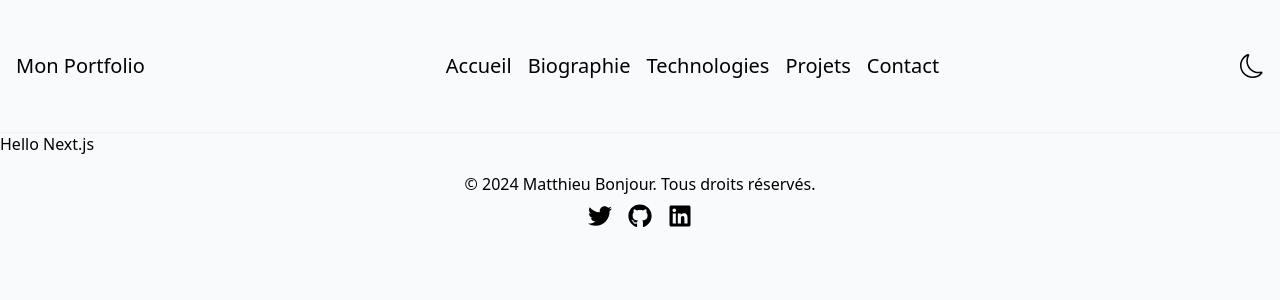
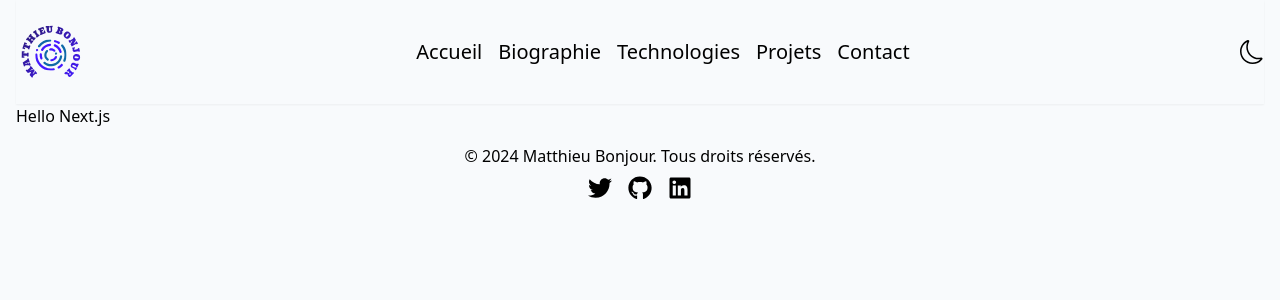
Before and after one commit to Matthieu83600/Portfolio-nextjs, a Next.js app: page / in a window 1280 px wide. Shown: the top 300 px of the page. Built offline with nearby package versions, Linux system fonts and the light colour scheme.

Commit message:
style: header

```diff
--- a/app/layout.tsx
+++ b/app/layout.tsx
@@ -5,8 +5,29 @@ import Footer from '../components/Footer';
 import './globals.css';
 
 export const metadata: Metadata = {
-  title: 'Portfolio - Matthieu Bonjour',
-  description: 'Bienvenue sur mon portfolio!',
+  metadataBase: new URL('https://matthieubonjour.fr/'),
+  title: {
+    template: '%s | Portfolio MB',
+    default: 'Accueil | Portfolio MB',
+  },
+  description:
+    "Je m'appelle Matthieu Bonjour, et je suis développeur front-end junior. Bienvenue sur mon portfolio !",
+  icons: {
+    icon: '/assets/logo.svg',
+  },
+  keywords: [
+    'Matthieu Bonjour',
+    'Matthieu Bonjour - développeur',
+    'Matthieu Bonjour - developer',
+    'Développeur front-end',
+    'Frontend developer',
+    'Site portfolio',
+    'Portfolio website',
+    'Portfolio développeur front-end',
+    'Frontend Developer Portfolio',
+  ],
+  creator: 'Matthieu Bonjour',
+  authors: [{ name: 'Matthieu Bonjour', url: 'https://matthieubonjour.fr/' }],
 };
 
 export default function RootLayout({
@@ -16,7 +37,7 @@ export default function RootLayout({
 }>) {
   return (
     <html lang="fr" suppressHydrationWarning>
-      <body className="bg-slate-50 dark:bg-slate-950">
+      <body className="bg-slate-50 px-4 dark:bg-slate-950">
         <ThemeContext>
           <Header />
           <main>{children}</main>
--- a/components/Header.tsx
+++ b/components/Header.tsx
@@ -1,11 +1,19 @@
 import Link from 'next/link';
+import Image from 'next/image';
 import { ThemeSwitcher } from './ThemeSwitcher';
 
 const Header = () => {
   return (
     <header className="sticky top-0 z-10 bg-inherit pb-5 pt-5 shadow-sm">
-      <div className="flex flex-col gap-4 lg:flex-row items-center justify-between p-4">
-        <h1 className='text-xl'>Mon Portfolio</h1>
+      <div className="flex flex-col items-center justify-between gap-4 lg:flex-row">
+        <Image
+          src="/assets/logo.svg"
+          width={0}
+          height={0}
+          style={{ width: '70px', height: 'auto' }}
+          loading="lazy"
+          alt="Mon logo"
+        />
         <nav>
           <ul className="flex flex-wrap items-center justify-between p-4">
             <li>
```
Also changed, not shown: public/assets/logo.svg (added).
